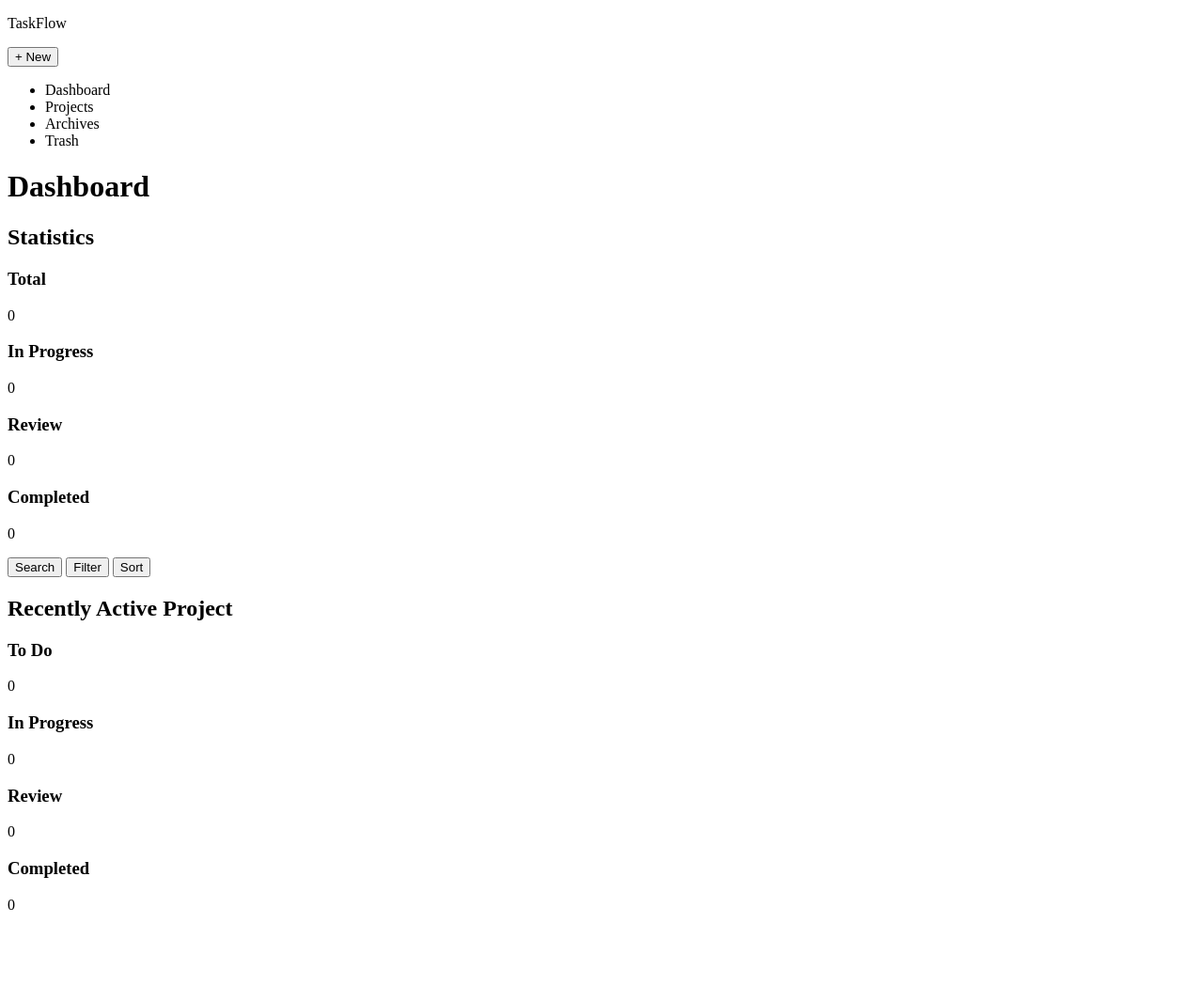
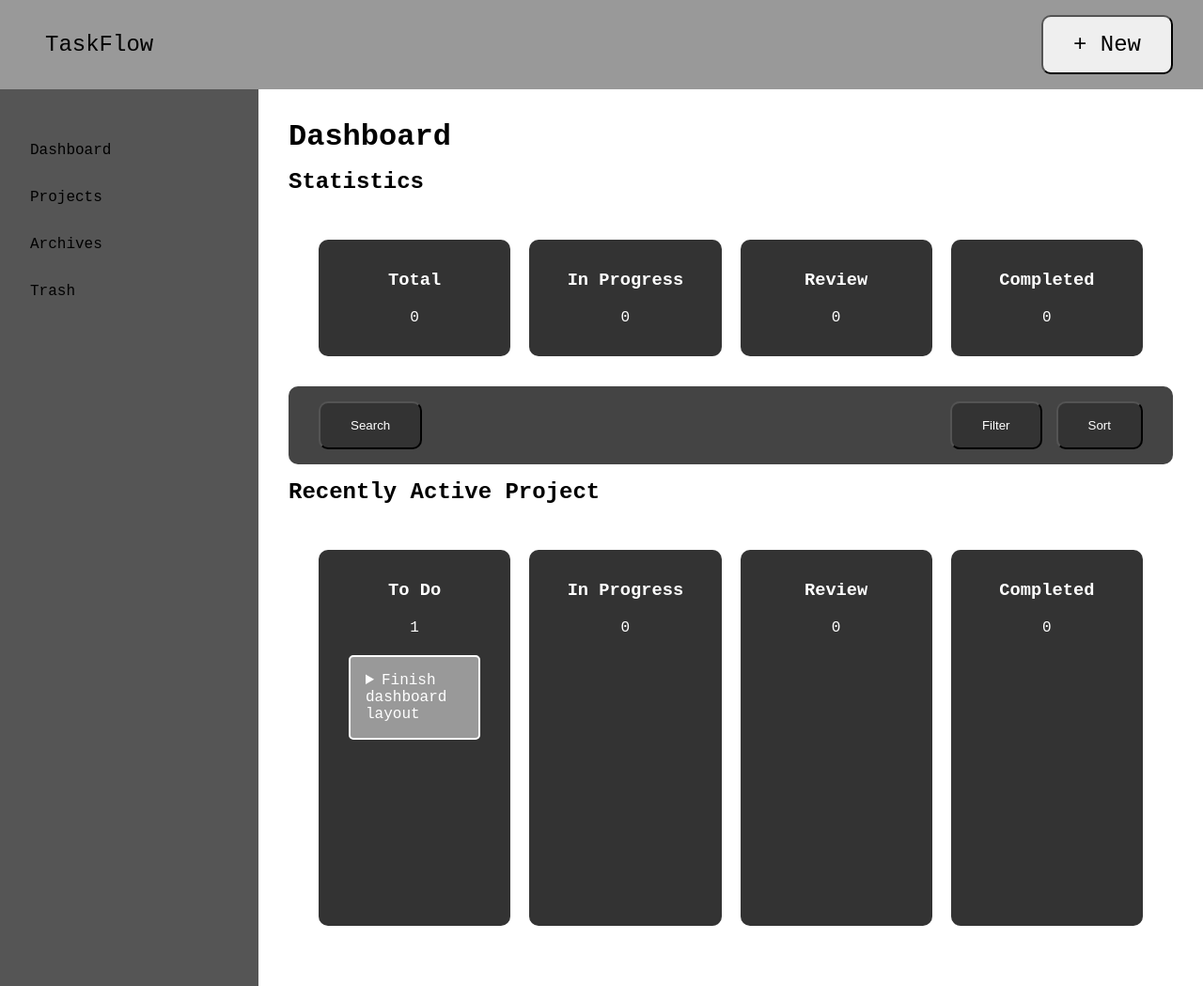
Before and after one commit to graffitidesigns/taskflow, a plain HTML site: page index.html in a window 1280 px wide. Shown: the whole page at 94% size. Before the commit the page ends 988 px from the top, so only its background shows below. Drawn offline with Linux system fonts and the light colour scheme.

Commit message:
Build TaskFlow dashboard layout and task card prototype

```diff
--- a/css/style.css
+++ b/css/style.css
@@ -0,0 +1,173 @@
+* {
+    margin: 0;
+    padding: 0;
+    box-sizing: border-box;
+}
+
+body{
+    font-family: 'Courier New', Courier, monospace;
+    min-height: 100vh;
+    display: flex;
+    flex-direction: column;
+}
+
+body > .container {
+    flex: 1;
+}
+
+header{
+    width: 100%;
+    background-color: #999;
+}
+
+header .container{
+    display: flex;
+    align-items: center;
+    padding: 1rem 2rem;
+    justify-content: space-between;
+}
+
+.logo{
+    font-size: 1.5rem;
+    padding: 1rem;
+}
+
+.new-proj-btn{
+    font-size: 1.5rem;
+    padding: 1rem 2rem;
+    border-radius: 10px;
+    cursor: pointer;
+    font-family: 'Courier New', Courier, monospace;
+}
+
+.container{
+    display: flex;
+    align-items: stretch;
+    justify-content: space-between;
+}
+
+.dash-nav{
+    min-width: 275px;
+    background-color: #555;
+    flex-shrink: 0;
+    padding-top: 2.5rem;
+    padding-left: 2rem;
+}
+
+.dash-nav ul{
+    text-decoration: none;
+    list-style: none;
+}
+
+.dash-nav ul li{
+    padding: 1rem 0;
+}
+
+.dashboard{
+    flex:1;
+    padding: 2rem;
+}
+
+.dashboard h2{
+    padding: 1rem 0;
+}
+
+.ttl-stats{
+    display: grid;
+    grid-template-columns: repeat(4, 1fr);
+    gap: 20px;
+    padding: 2rem;
+    width: 100%;
+    align-items: stretch;
+}
+
+.ttl-stats .stat-card{
+    display: flex;
+    border-radius: 10px;
+
+    align-items: center;
+    flex-direction: column;
+    justify-content: center;
+    text-align: center;
+
+    background-color: #333;
+    color: white;
+    padding: 2rem;
+    gap: 20px;
+}
+
+.dash-ctrl{
+    display: flex;
+    width: 100%;
+    background-color: #444;
+    gap: 15px;
+    padding: 1rem 2rem;
+    border-radius: 10px;
+
+
+}
+
+.ctrl-btn{
+    background-color: #333;
+    color: white;
+    padding: 1rem 2rem;
+    border-radius: 10px;
+
+}
+
+.ctrl-btn.filter{
+    margin-left: auto;
+}
+
+.task-board{
+    display: grid;
+    grid-template-columns: repeat(4, 1fr);
+    gap: 20px;
+    padding: 2rem;
+    width: 100%;
+    align-items: stretch;
+}
+
+.task-column{
+    display: flex;
+    border-radius: 10px;
+
+    flex-direction: column;
+    justify-content:flex-start;
+    text-align: center;
+
+    background-color: #333;
+    color: white;
+    padding: 2rem;
+    gap: 20px;
+    min-height: 400px;
+}
+
+.task-card{
+    border: 2px solid white;
+    border-radius: 5px;
+    background-color: #999;
+    padding: 1rem;
+    width: 100%;
+    text-align: left;
+}
+
+.task-card summary{
+    cursor: pointer;
+}
+
+.description{
+    padding: 1rem;
+}
+
+.priority{
+    display: inline-flex;
+    padding: 0.5rem;
+    gap: 0.5rem;
+}
+
+.expected-date{
+    display: inline-flex;
+    padding: 0.5rem;
+    gap: 0.5rem;
+}
--- a/index.html
+++ b/index.html
@@ -27,8 +27,8 @@
 
             <main class="dashboard">
                 <h1>Dashboard</h1>
+                <h2>Statistics</h2>
                 <section class="ttl-stats">
-                    <h2>Statistics</h2>
                     <div class="stat-card total">
                         <h3>Total</h3>
                         <p>0</p>
@@ -63,7 +63,36 @@
                 <section class="task-board">
                     <div class="task-column todo">
                         <h3>To Do</h3>
-                        <p>0</p>
+                        <p>1</p>
+                        <!--<article class="task-card">
+                            <h4>Finish dashboard layout</h4>
+                            <details class="task-descr">
+                                Complete the initial desktop
+                                for the TaskFLow dashboard.
+                            </details>
+                            <div class="priority">
+                                <p>Priority: </p>
+                                <p class="priority-type">High</p>
+                            </div>
+                            <div class="expect-date">
+                                <p>Expected: </p>
+                                <p class="date">10/12/2026</p>
+                            </div>
+                        </article>-->
+                        <details class="task-card">
+                            <summary>Finish dashboard layout</summary>
+                            <p class="description">Complete the initial desktop
+                                for the TaskFlow dashboard.
+                            </p>
+                            <div class="priority">
+                                <p>Priority: </p>
+                                <p class="priority-type">High</p>
+                            </div>
+                            <div class="expected-date">
+                                <p>Expected: </p>
+                                <p class="date">10/12/2026</p>
+                            </div>
+                        </details>
                     </div>
 
                     <div class="task-column in-progress">
```
